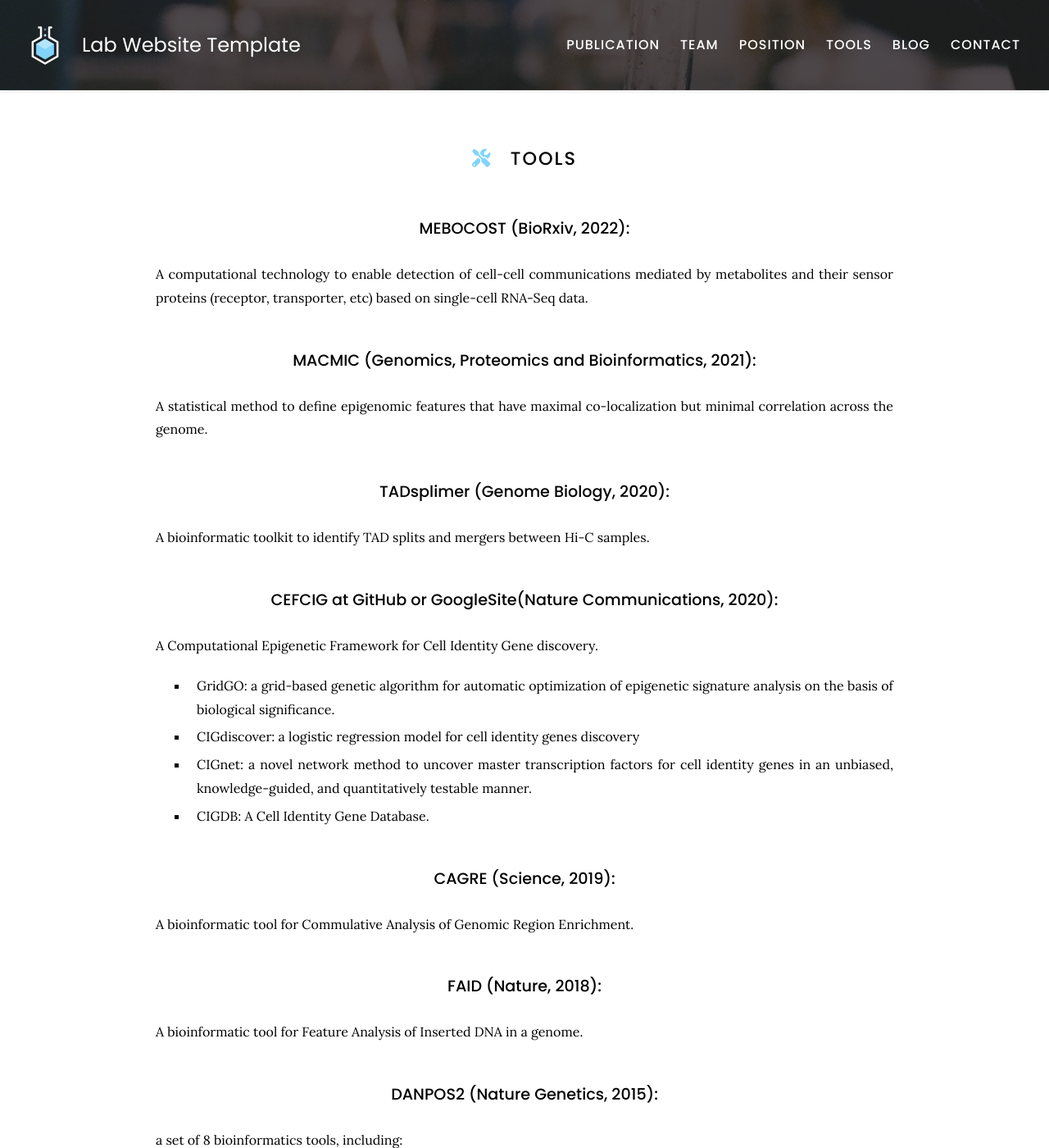
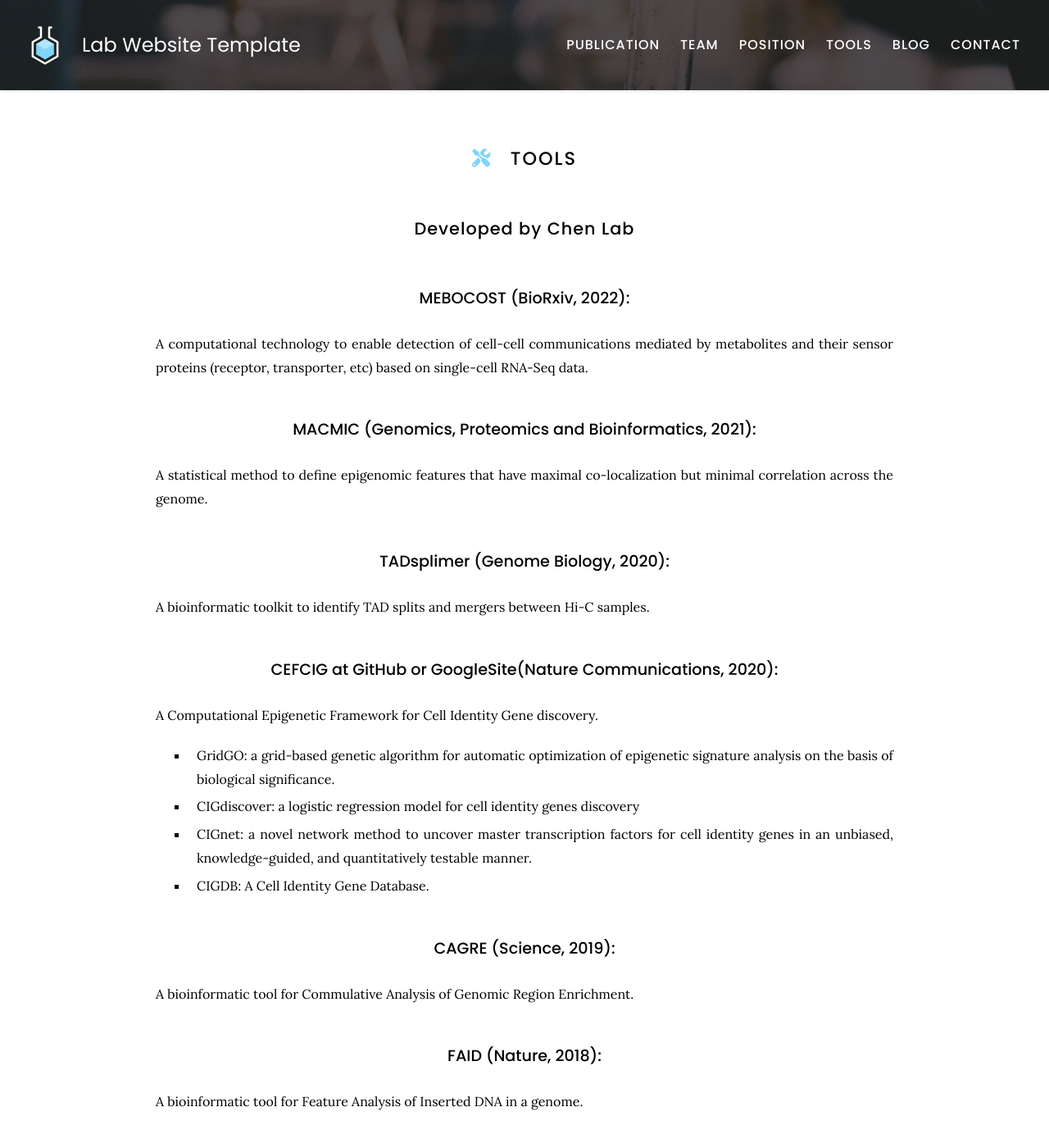
Before and after one commit to kaifuchenlab/kaifuchenlab.github.io, a Jekyll site: the page built from tools/index.md, in a window 1280 px wide and 1400 px high. Shown: the whole window at 82% size. Built offline with Jekyll 4.4.1, drawn with Linux system fonts in a browser that asks for light colours.

Commit message:
Update index.md

```diff
--- a/tools/index.md
+++ b/tools/index.md
@@ -6,6 +6,7 @@ nav:
 ---
 
 # <i class="fas fa-tools"></i>Tools
+## Developed by Chen Lab
 
 ### MEBOCOST (BioRxiv, 2022):
 A computational technology to enable detection of cell-cell communications mediated by metabolites and their sensor proteins (receptor, transporter, etc) based on single-cell RNA-Seq data.
@@ -28,6 +29,8 @@ A bioinformatic tool for Commulative Analysis of Genomic Region Enrichment.
 
 ### FAID (Nature, 2018):
 A bioinformatic tool for Feature Analysis of Inserted DNA in a genome.
+
+## Developed by Kaifu
 
 ### DANPOS2 (Nature Genetics, 2015):
 a set of 8 bioinformatics tools, including:
```
